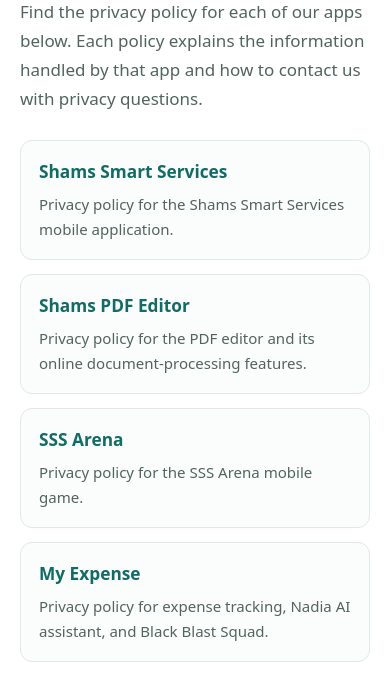
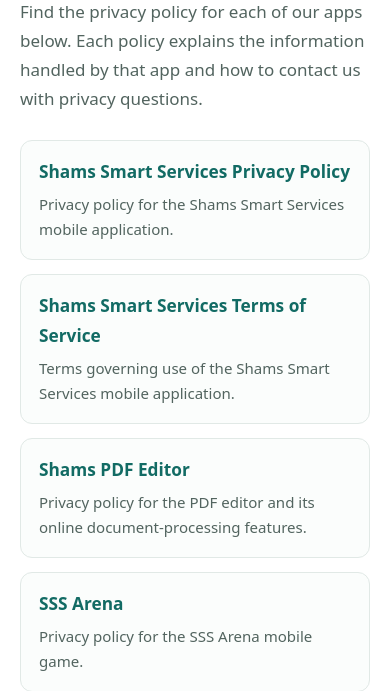
Before and after one commit to Shams-540461/shams-app-policies, a plain HTML site: page index.html in a window 390 px wide. Shown: the part 127-818 px from the top of the page. Drawn offline with Linux system fonts and the light colour scheme.

Commit message:
Add SSS Mobile App Terms link to policy index

```diff
--- a/index.html
+++ b/index.html
@@ -23,7 +23,8 @@
     <h1>Privacy Center</h1>
     <p class="intro">Find the privacy policy for each of our apps below. Each policy explains the information handled by that app and how to contact us with privacy questions.</p>
     <ul class="apps">
-      <li><a href="sss-mobile-app.html">Shams Smart Services</a><p>Privacy policy for the Shams Smart Services mobile application.</p></li>
+      <li><a href="sss-mobile-app.html">Shams Smart Services Privacy Policy</a><p>Privacy policy for the Shams Smart Services mobile application.</p></li>
+      <li><a href="sss-mobile-app-terms.html">Shams Smart Services Terms of Service</a><p>Terms governing use of the Shams Smart Services mobile application.</p></li>
       <li><a href="shams-pdf-editor.html">Shams PDF Editor</a><p>Privacy policy for the PDF editor and its online document-processing features.</p></li>
       <li><a href="sss-arena.html">SSS Arena</a><p>Privacy policy for the SSS Arena mobile game.</p></li>
       <li><a href="my-expense.html">My Expense</a><p>Privacy policy for expense tracking, Nadia AI assistant, and Black Blast Squad.</p></li>
```
